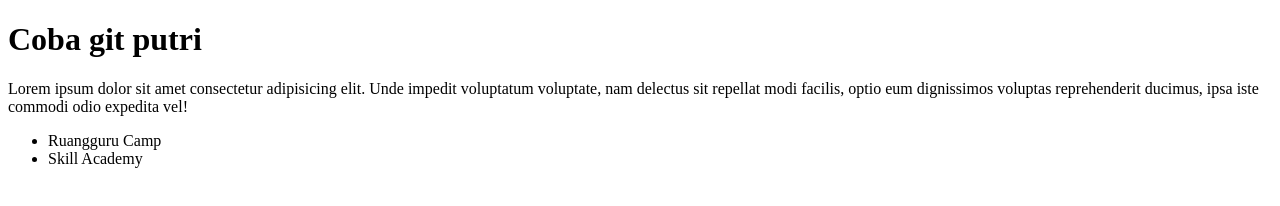
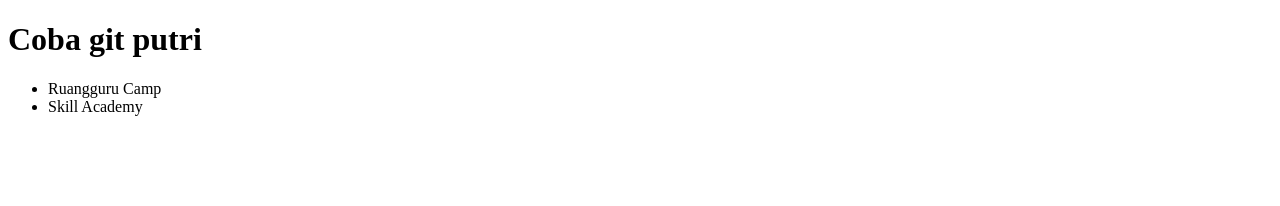
Before and after one commit to anggelawy/ruangguru, a plain HTML site: page index.html in a window 1280 px wide. Drawn offline with Linux system fonts and the light colour scheme.

Commit message:
menghapus baris p

```diff
--- a/index.html
+++ b/index.html
@@ -8,7 +8,7 @@
 </head>
 <body>
     <h1>Coba git putri</h1>
-    <p>Lorem ipsum dolor sit amet consectetur adipisicing elit. Unde impedit voluptatum voluptate, nam delectus sit repellat modi facilis, optio eum dignissimos voluptas reprehenderit ducimus, ipsa iste commodi odio expedita vel!</p>
+
     <ul>
         <li>Ruangguru Camp</li>
         <li>Skill Academy</li>
```
